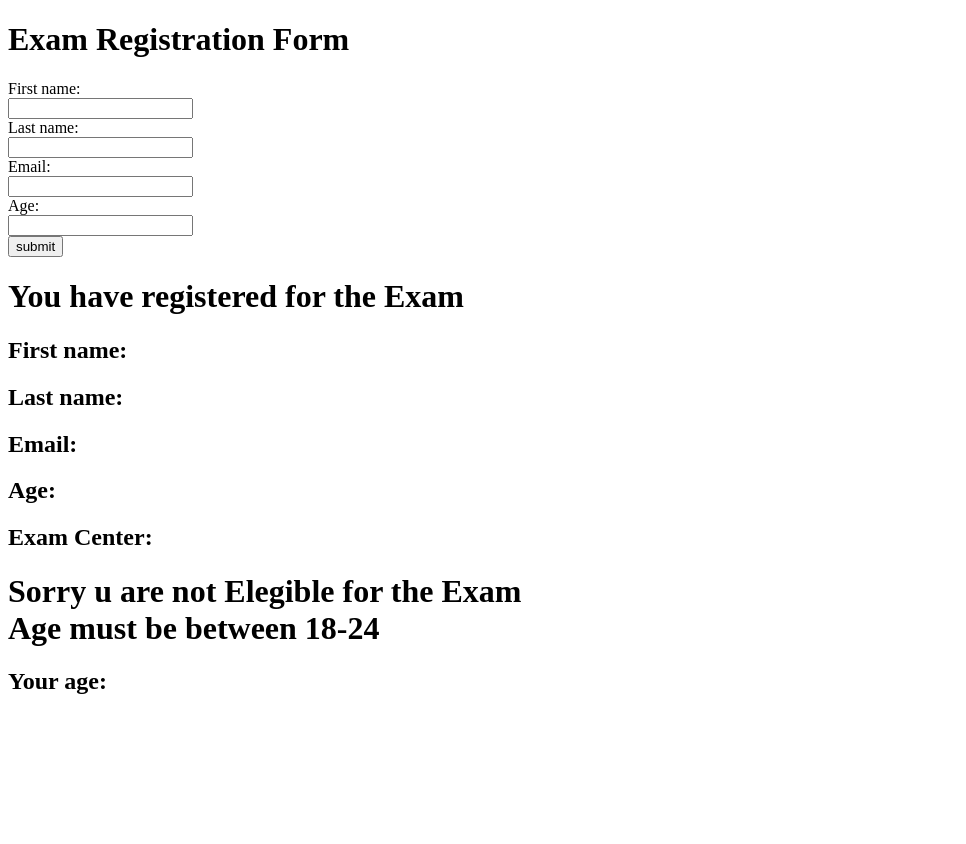
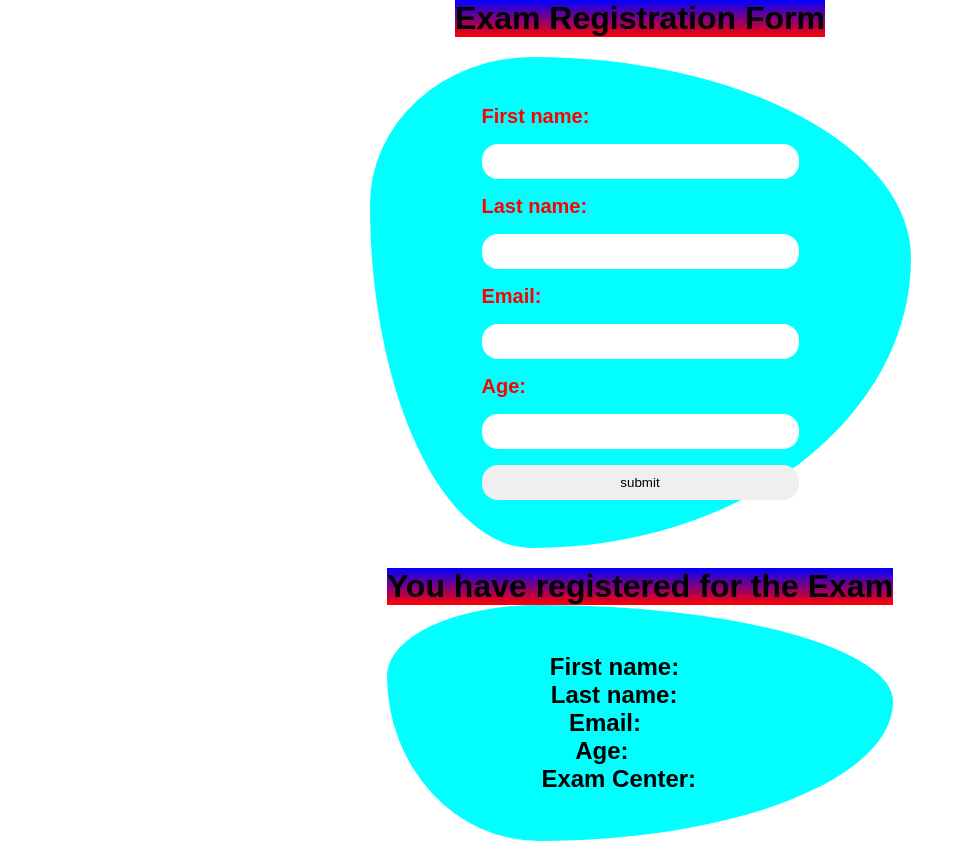
Before and after one commit to Rahulgit3D2Y/exam-registration, a plain HTML site: page index.html in a window 1280 px wide. Shown: the top 844 px of the page, without its empty margins (0-966 px from the left). Before the commit the page ends 800 px from the top, so only its background shows below. Drawn offline with Linux system fonts and the light colour scheme.

Commit message:
making css

```diff
--- a/index.css
+++ b/index.css
@@ -0,0 +1,70 @@
+*
+{
+    padding: 0;
+    margin: 0;
+    box-sizing: border-box;
+    font-family: sans-serif;
+}
+body
+{
+
+    background-color: white
+}
+h1
+{
+    background-image: linear-gradient(blue ,red);
+
+}
+main
+{
+    display: flex;
+    flex-direction: column;
+    gap: 20px;
+    align-items: center;
+}
+.notelegible
+{
+    display: none;
+}
+.exam-form,.registerd,.notelegible
+{
+    display: flex;
+    flex-direction: column;
+    align-items: center;
+    gap: 20px;
+}
+.form
+{
+    display: flex;
+    gap: 1rem;
+    flex-direction: column;
+    border-radius: 30% 70% 70% 30% / 30% 41% 59% 70% ;
+    background-color: aqua;
+    padding: 3rem 7rem;
+}
+.fname,.lname,.email,.age,.submit
+{
+    font-size: 20px;
+    font-weight: bolder;
+    color: red;
+}
+#fname,#lname,#email,#age,#submit
+{
+    border: none;
+    padding:10px 70px;
+    border-radius: 1rem;
+}
+.r-container,.n-container
+{
+    border-radius: 30% 70% 70% 30% / 30% 41% 59% 70% ;
+    background-color: aqua;
+    padding: 3rem 7rem;
+    display: flex;
+    flex-direction: column;
+    justify-content: space-evenly;
+}
+.r-fname,.r-lname,.r-email,.r-age,.r-center,.n-age
+{
+    display: flex;
+    justify-content: space-evenly;
+}
--- a/index.html
+++ b/index.html
@@ -6,29 +6,39 @@
 </head>
 <body>
     <main class="container">
-        <div class="exam-form">
+        <div class="exam-form" id="exam-form">
             <h1 id="exam-h1">Exam Registration Form</h1>
             <form action="" class="form" id="form">
-                <label for="fname">First name:</label><br><input type="text" name="fname" id="fname" required><br>
-                <label for="lname">Last name:</label><br><input type="text" id="lname" name="lname" required><br>
-                <label for="email">Email:</label><br><input type="email" name="email" id="email"  pattern=".+@gmail\.com" required><br>
-                <label for="age">Age:</label><br><input type="number" name="age" id="age" required><br>
-                <input type="button" value="submit" onclick="check()">
+                <label for="fname" class="fname">First name:</label><input type="text" name="fname" id="fname" required>
+                <label for="lname" class="lname">Last name:</label><input type="text" id="lname" name="lname" required>
+                <label for="email" class="email">Email:</label><input type="email" name="email" id="email"  pattern=".+@gmail\.com" required>
+                <label for="age" class="age">Age:</label><input type="number" name="age" id="age" required>
+                <input type="button" value="submit" id="submit" onclick="check()">
             </form>
         </div>
-        <div class="registered">
+        <div class="registered" id="registered">
             <h1>You have registered for the Exam</h1>
-            <div class="container">
-                <div id="r-fname"class="r-fname"><h2>First name:<span id="span-fname"></span></h2></div>
-                <div id="r-lname"class="r-lname"><h2>Last name:<span id="span-lname"></span></h2></div>
-                <div id="r-email"class="r-email"><h2>Email:<span id="span-email"></span></h2></div>
-                <div id="r-age"class="r-age"><h2>Age:<span id="span-age"></span></h2></div>
-                <div id="r-center"class="r-center"><h2>Exam Center:<span id="span-center"></span></h2></div>
+            <div class="r-container">
+                <div id="r-fname"class="r-fname">
+                    <h2>First name:</h2><span id="span-fname"></span>
+                </div>
+                <div id="r-lname"class="r-lname">
+                    <h2>Last name:</h2><span id="span-lname"></span>
+                </div>
+                <div id="r-email"class="r-email">
+                    <h2>Email:</h2><span id="span-email"></span>
+                </div>
+                <div id="r-age"class="r-age">
+                    <h2>Age:</h2><span id="span-age"></span>
+                </div>
+                <div id="r-center"class="r-center">
+                    <h2>Exam Center:</h2><span id="span-center"></span>
+                </div>
             </div>
         </div>
-        <div class="notelegible">
+        <div class="notelegible" id="notelegible">
             <h1>Sorry u are not Elegible for the Exam <br> Age must be between 18-24</h1>
-            <div class="container">
+            <div class="n-container">
                 <div class="n-age"><h2>Your age:<span id="n-age"></span></h2></div>
             </div>
         </div>
--- a/index.js
+++ b/index.js
@@ -4,7 +4,6 @@ function check()
     var lname=document.getElementById('lname').value
     var email=document.getElementById('email').value
     var age=document.getElementById('age').value
-    /*
     if(!fname || !lname  || !age)
     {
         alert('plz enter values in the fields')
@@ -22,12 +21,14 @@ function check()
         registered()
     }
     else
-        console.log('b')
+        notelegible()
     }
-*/notelegible()
+
 }
 function registered()
 {
+    document.getElementById("registered").style.display="block"
+    document.getElementById("exam-form").style.display="none"
     var state = [ "Andhra Pradesh","Arunachal Pradesh","Assam","Bihar","Chhattisgarh","Goa","Gujarat","Haryana","Himachal Pradesh","Jammu and Kashmir","Jharkhand","Karnataka","Kerala","Madhya Pradesh","Maharashtra","Manipur","Meghalaya","Mizoram","Nagaland","Odisha","Punjab","Rajasthan","Sikkim","Tamil Nadu","Telangana","Tripura","Uttarakhand","Uttar Pradesh","West Bengal","Andaman and Nicobar Islands","Chandigarh","Dadra and Nagar Haveli","Daman and Diu","Delhi","Lakshadweep","Puducherry"]
     const random = Math.floor(Math.random() * state.length);
     document.getElementById('span-fname').innerText=fname.value
@@ -38,5 +39,7 @@ function registered()
 }
 function notelegible()
 {
+    document.getElementById("notelegible").style.display="block"
+    document.getElementById("exam-form").style.display="none"
     document.getElementById('n-age').innerText=age.value
 }
```
